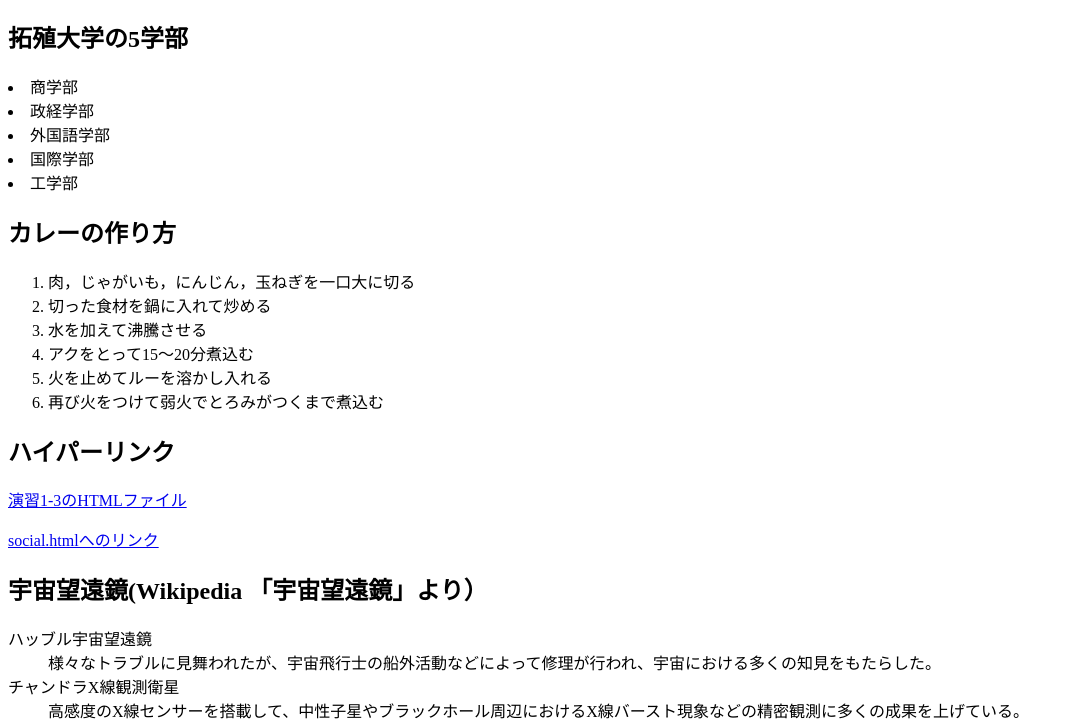
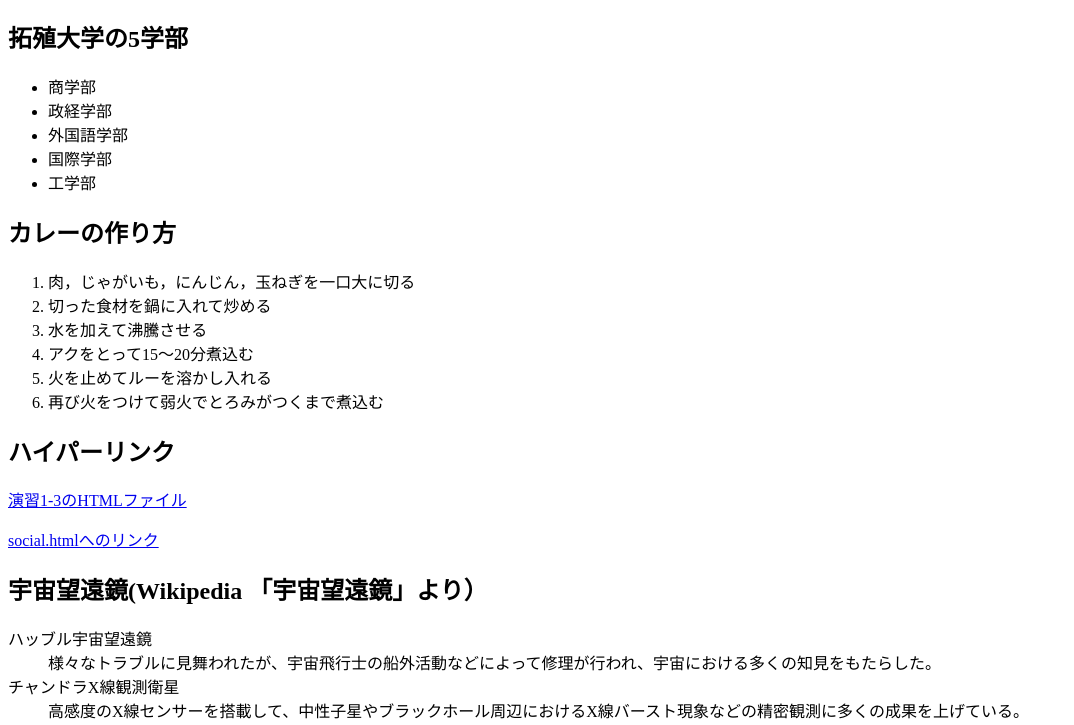
Before and after one commit to G284342022/medialabo, a plain HTML site: page practice-html/elements.html in a window 1280 px wide. Shown: the part 70-795 px from the top of the page, without its empty margins (0-1074 px from the left). Drawn offline with Linux system fonts and the light colour scheme.

Commit message:
課題1-4

```diff
--- a/practice-html/elements.html
+++ b/practice-html/elements.html
@@ -6,7 +6,7 @@
   </head>
   <h1> 演習1-4: HTMLのさまざまな要素</h1>
 		<h2> 拓殖大学の5学部</h2>
-		<ui>
+		<ul>
 			<li>商学部</li>
 			<li>政経学部</li>
 			<li>外国語学部</li>
```
